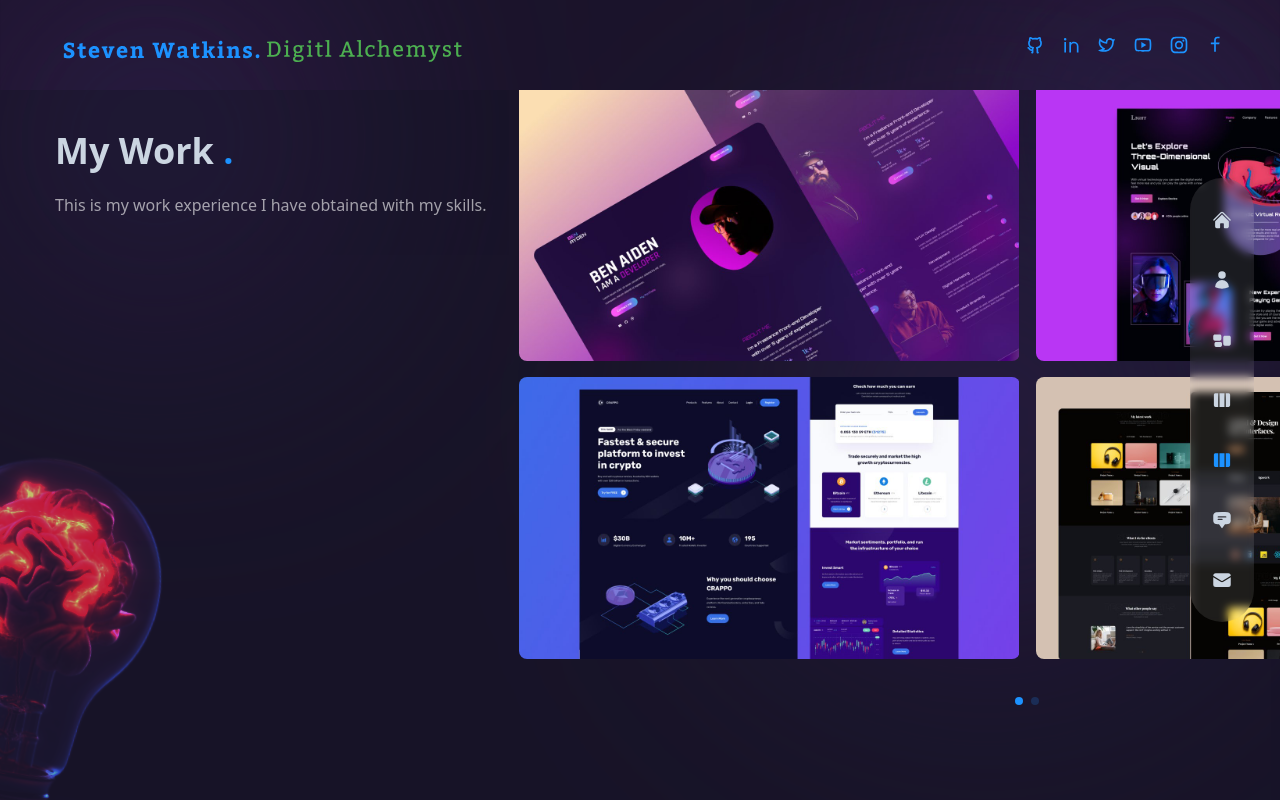
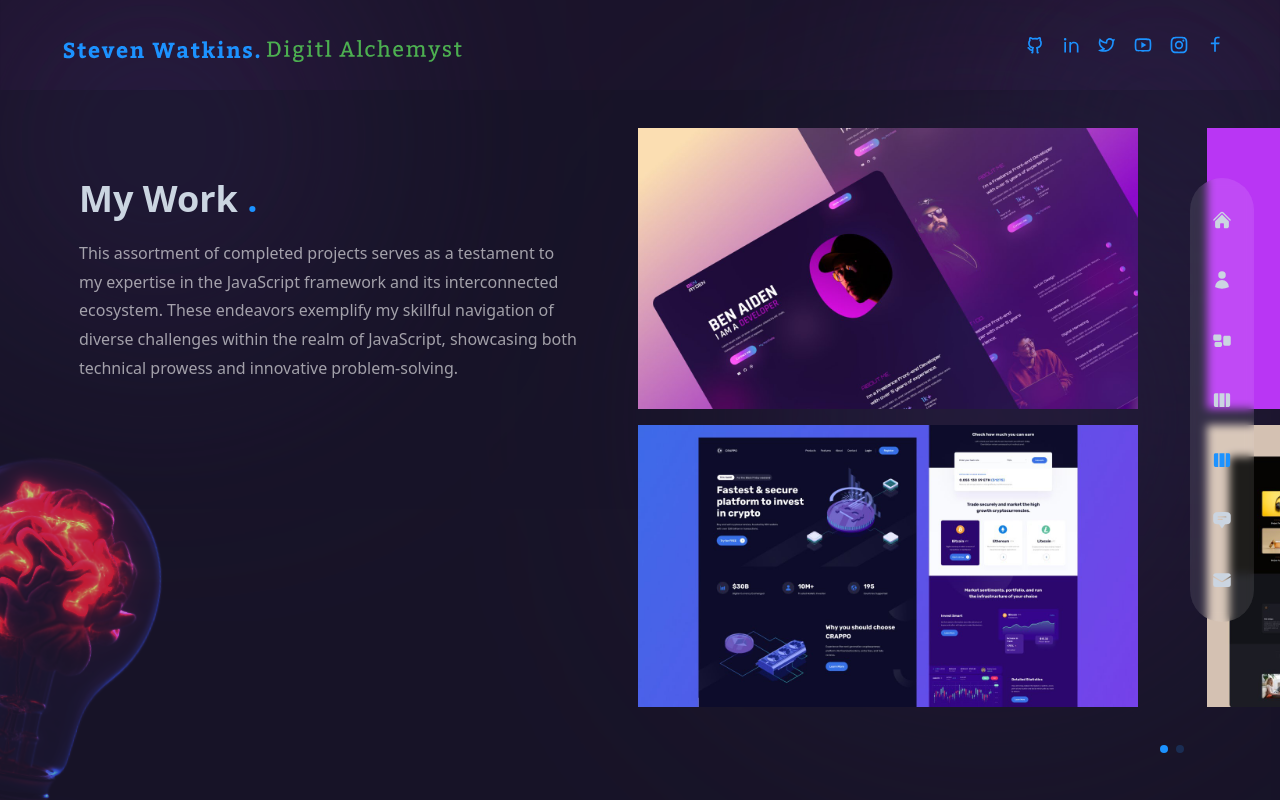
Before and after one commit to Digitl-Alchemyst/digitl-alchemyst-portfolio, a Next.js app: page /projects in a window 1280 px wide. Built offline with nearby package versions, Linux system fonts and the light colour scheme.

Commit message:
Start Fresh

```diff
--- a/src/pages/experience/index.js
+++ b/src/pages/experience/index.js
@@ -1,4 +1,4 @@
-import WorkSlider from '@/c/WorkSlider';
+import WorkSlider from '@/components/ProjectsSlider';
 import Bulb from '@/c/Bulb';
 import { motion } from 'framer-motion';
 import { fadeIn } from '#/variants';
--- a/src/pages/projects/index.js
+++ b/src/pages/projects/index.js
@@ -1,15 +1,15 @@
-import WorkSlider from '@/c/WorkSlider';
+import ProjectsSlider from '@/components/ProjectsSlider';
 import Bulb from '@/c/Bulb';
-
+import Layout from '@/c/Layout'
 import { motion } from 'framer-motion';
 import { fadeIn } from '#/variants';
 
-const Work = () => {
+const Projects = () => {
   return (
-    <div className='flex h-[100vh]  items-center bg-primary/30 py-36'>
-
-      <div className='container mx-auto '>
-        <div className='flex flex-col gap-x-8 xl:flex-row '>
+    <main className='flex h-[100vh] items-center justify-center bg-primary/30'>
+      <Layout className='pt-22'>
+        <div className='container'>
+          <div className='flex flex-col gap-x-8 xl:flex-row max-w-fit '>
             {/* Text  */}
             <div className='mb-4 flex flex-col text-center lg:text-left xl:mb-0 xl:min-w-fit xl:max-w-[400px]'>
               <motion.h2
@@ -26,9 +26,13 @@ const Work = () => {
                 initial='hidden'
                 animate='show'
                 exit='hidden'
-              className='mx-auto mb-4 max-w-[400px] lg:mx-0 xl:max-w-[600px]'
+                className='mx-auto mb-4 max-w-[400px] lg:mx-0 xl:max-w-[500px]'
               >
-              This is my work experience I have obtained with my skills.
+                This assortment of completed projects serves as a testament to
+                my expertise in the JavaScript framework and its interconnected
+                ecosystem. These endeavors exemplify my skillful navigation of
+                diverse challenges within the realm of JavaScript, showcasing
+                both technical prowess and innovative problem-solving.
               </motion.p>
             </div>
             <motion.div
@@ -36,16 +40,17 @@ const Work = () => {
               initial='hidden'
               animate='show'
               exit='hidden'
-            className='w-full xl:max-w-[87%] xxl:max-w-[45%]'
+              className='w-full xl:max-w-max'
             >
               {/* Slider  */}
-            <WorkSlider />
+              <ProjectsSlider />
             </motion.div>
           </div>
         </div>
+      </Layout>
       <Bulb />
-    </div>
+    </main>
   );
 };
 
-export default Work;
+export default Projects;
```
Also changed, not shown: src/components/ProjectsSlider.js (renamed from src/components/WorkSlider.js). Lines whose indentation alone changed are shown as unchanged.
